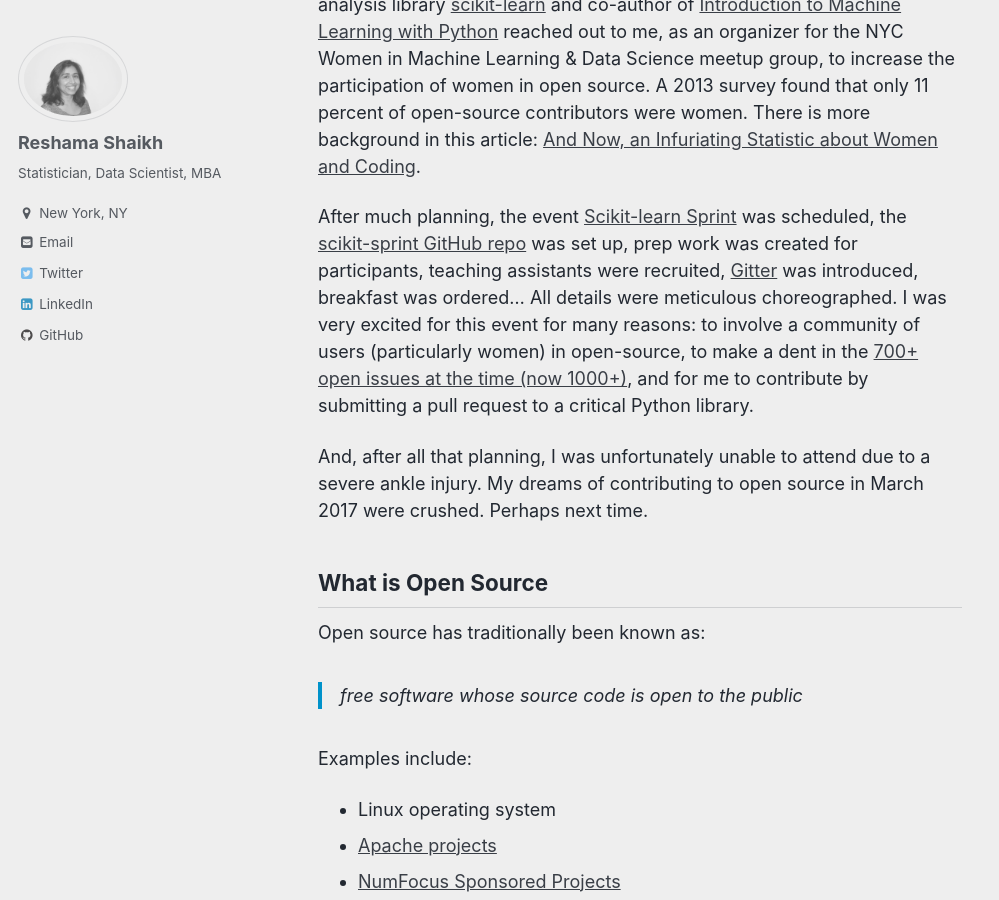
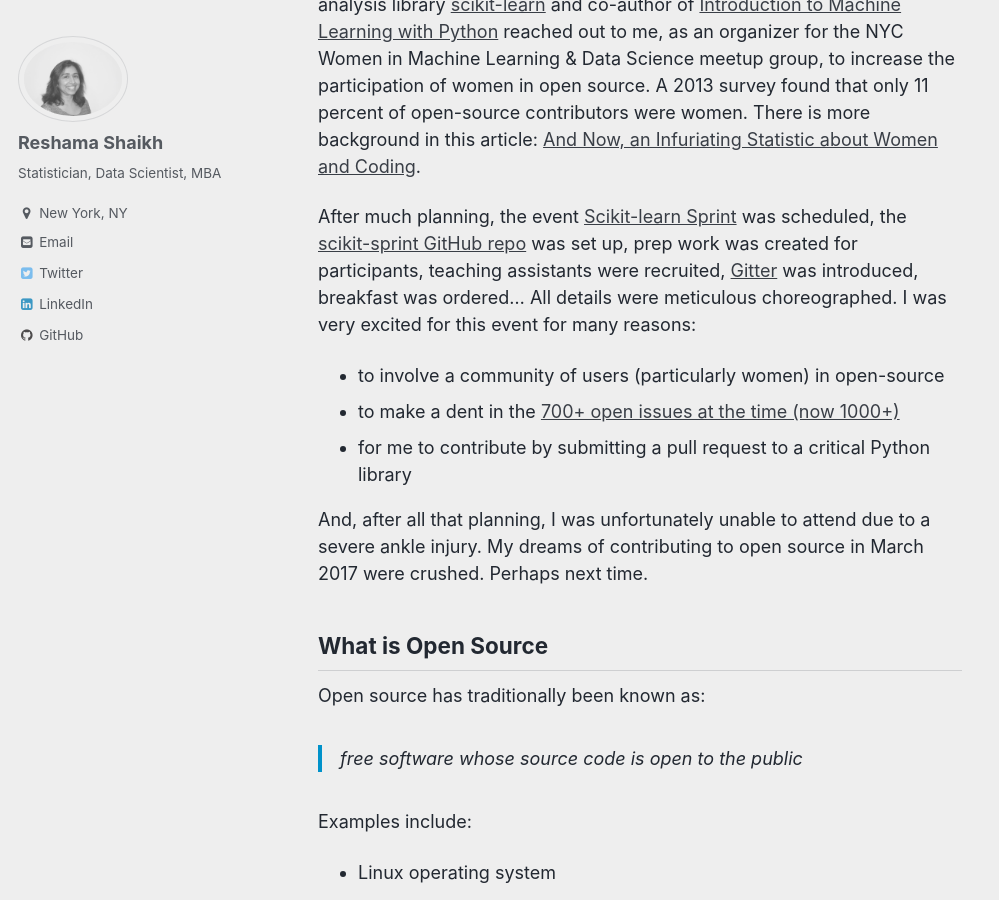
Before and after one commit to reshamas/reshamas.github.io, a Jekyll site: the page built from _posts/2018-04-07-how-i-unknowingly-contributed-to-open-source.md, in a window 1280 px wide and 900 px high, scrolled down 513 px. Shown: the whole window, without its empty margins (0-999 px from the left). Built offline with Jekyll 4.4.1, drawn with Linux system fonts in a browser that asks for light colours; emoji names are drawn with the system emoji font; comment, search, counter and statistics services are not loaded.

Commit message:
Update 2018-04-07-how-i-unknowingly-contributed-to-open-source.md

```diff
--- a/_posts/2018-04-07-how-i-unknowingly-contributed-to-open-source.md
+++ b/_posts/2018-04-07-how-i-unknowingly-contributed-to-open-source.md
@@ -4,7 +4,10 @@
 
 In early 2017, [Andreas Mueller](https://twitter.com/amuellerml), who is the core maintainer of the Python analysis library [scikit-learn](https://github.com/scikit-learn/scikit-learn) and co-author of [Introduction to Machine Learning with Python](http://shop.oreilly.com/product/0636920030515.do) reached out to me, as an organizer for the NYC Women in Machine Learning & Data Science meetup group, to increase the participation of women in open source.  A 2013 survey found that only 11 percent of open-source contributors were women.  There is more background in this article: [And Now, an Infuriating Statistic about Women and Coding](https://www.newamerica.org/weekly/111/and-now-an-infuriating-statistic-about-women-and-coding/).
 
-After much planning, the event [Scikit-learn Sprint](https://www.meetup.com/NYC-Women-in-Machine-Learning-Data-Science/events/237123181/) was scheduled, the [scikit-sprint GitHub repo](https://github.com/WiMLDS/scikit-sprint) was set up, prep work was created for participants, teaching assistants were recruited, [Gitter](https://gitter.im/scikit-learn/scikit-learn) was introduced, breakfast was ordered…  All details were meticulous choreographed.  I was very excited for this event for many reasons: to involve a community of users (particularly women) in open-source, to make a dent in the [700+ open issues at the time (now 1000+)](https://github.com/scikit-learn/scikit-learn/issues), and for me to contribute by submitting a pull request to a critical Python library.
+After much planning, the event [Scikit-learn Sprint](https://www.meetup.com/NYC-Women-in-Machine-Learning-Data-Science/events/237123181/) was scheduled, the [scikit-sprint GitHub repo](https://github.com/WiMLDS/scikit-sprint) was set up, prep work was created for participants, teaching assistants were recruited, [Gitter](https://gitter.im/scikit-learn/scikit-learn) was introduced, breakfast was ordered…  All details were meticulous choreographed.  I was very excited for this event for many reasons:
+- to involve a community of users (particularly women) in open-source
+- to make a dent in the [700+ open issues at the time (now 1000+)](https://github.com/scikit-learn/scikit-learn/issues)
+- for me to contribute by submitting a pull request to a critical Python library
 
 And, after all that planning, I was unfortunately unable to attend due to a severe ankle injury.  My dreams of contributing to open source in March 2017 were crushed.  Perhaps next time.
 
```
